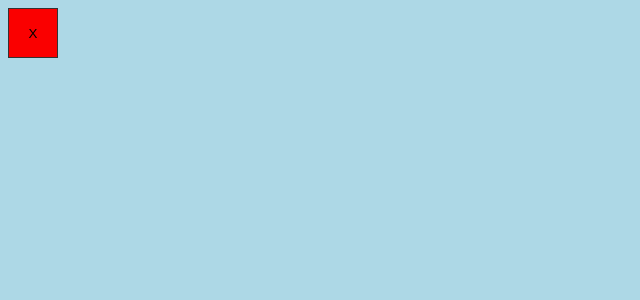
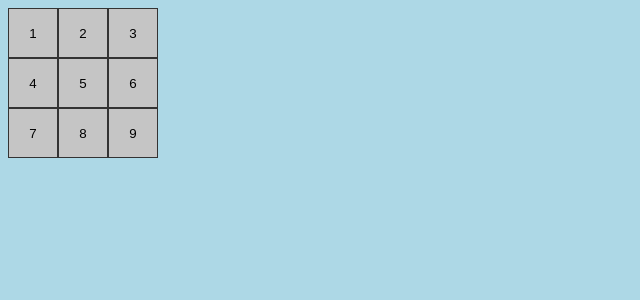
Before and after one commit to gabrielribeirobr/ticTacToe-react, a React (Vite) app: page / in a window 1280 px wide. Shown: the top 300 px of the page, without its empty margins (0-640 px from the left). Built offline with nearby package versions, Linux system fonts and the light colour scheme.

Commit message:
feat(app.jsx): created function Squared

```diff
--- a/src/App.css
+++ b/src/App.css
@@ -1,5 +1,5 @@
 .square {
-  background: rgb(250, 0, 0);
+  background: rgb(197, 197, 197);
   border: 1px solid #333;
   width: 50px;
   height: 50px;
--- a/src/App.jsx
+++ b/src/App.jsx
@@ -1,8 +1,29 @@
-import React from 'react';
-import './App.css';
+import React from "react";
+import "./App.css";
 
-export default function Square() {
+function Square({ value }) {
+  return <button className="square">{value}</button>;
+}
+export default function Board() {
+  return (
+    <>
+      <div className="board-row">
+        <Square value="1" />
+        <Square value="2"/>
+        <Square value="3"/>
+      </div>
 
-  return <button className="square">X</button>
+      <div className="board-row">
+        <Square value="4"/>
+        <Square value="5"/>
+        <Square value="6"/>
+      </div>
 
- }
+      <div className="board-row">
+        <Square value="7"/>
+        <Square value="8"/>
+        <Square value="9"/>
+      </div>
+    </>
+  );
+}
--- a/src/main.jsx
+++ b/src/main.jsx
@@ -1,10 +1,10 @@
 import React, { StrictMode } from 'react'
 import { createRoot } from 'react-dom/client'
-import Square from './App.jsx'
+import Board from './App.jsx'
 
 createRoot(document.getElementById('root')).render(
     <StrictMode>
-    <Square />
+    <Board />
     </StrictMode>
 
 )
```
